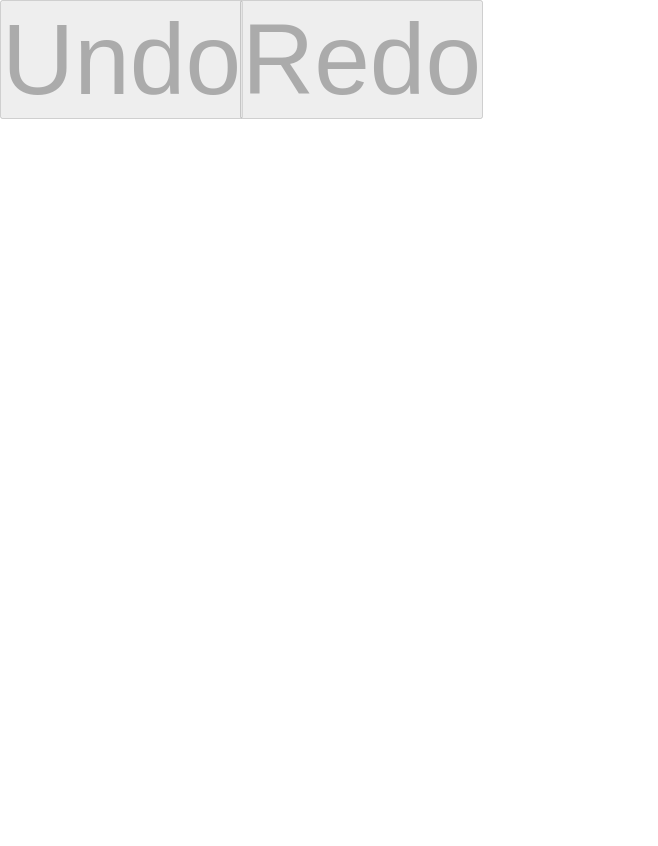
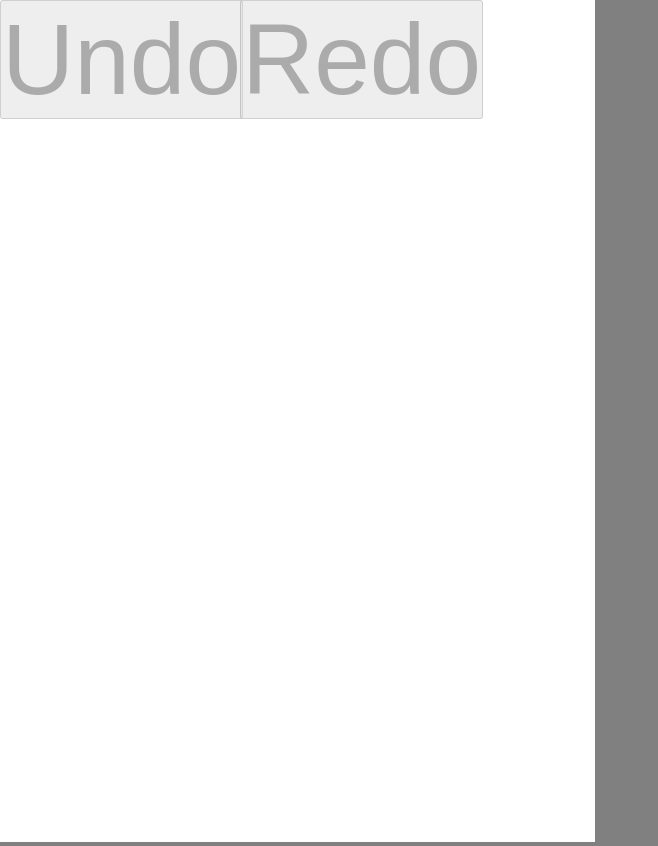
Before and after one commit to amin-aggag/drawing-notepad, a React (Vite) app in the folder canvas-drawing-app/: page / in a window 1280 px wide. Shown: the whole page, without its empty margins (0-658 px from the left). Before the commit the page ends 800 px from the top, so only its background shows below. Built offline with nearby package versions, Linux system fonts and the light colour scheme.

Commit message:
WIP: undo and redo are working properly as far as I know, now in the middle of making the svg move via touch (e.g. two fingers to make it bigger or smaller)

```diff
--- a/canvas-drawing-app/src/App.css
+++ b/canvas-drawing-app/src/App.css
@@ -10,18 +10,10 @@ html,
 }
 
 body {
-  user-select: none;
-
-}
-
-svg {
-  position: fixed;
-  top: 0;
-  left: 0;
+  margin: 0;
   width: 100%;
-  height: 100vh;
-  background-color: #ffffff;
-  touch-action: none;
+  height: 100%;
+  background-color: gray;
 }
 
 /*
--- a/canvas-drawing-app/src/App.tsx
+++ b/canvas-drawing-app/src/App.tsx
@@ -134,16 +134,16 @@ export default function App() {
         onPointerDown={handlePointerDown}
         onPointerMove={handlePointerMove}
         onPointerUp={handlePointerUp}
-        style={{ touchAction: "none", position: "absolute", top: "0", left: "0", maxHeight: "90%", maxWidth: "90%", zIndex: "0" }}
+        style={{ touchAction: "none", position: "relative", top: "0", left: "0", height: "842px", width: "595px", zIndex: "1", backgroundColor: "#ffffff" }}
       >
-        {allPathData === undefined ? <></> : allPathData.map((pD, index)=>(<path d={pD} key={index}/>))}
-        {isDrawing && <path d={pathData} />}
+      {allPathData === undefined ? <></> : allPathData.map((pD, index)=>(<path d={pD} key={index}/>))}
+      {isDrawing && <path d={pathData} />}
       </svg>
       </div>
       <div>
         {(states.length === 1 || index <= 0) ?
           <button style={{position: "absolute", top: "0", left: "0", fontSize: "100px", zIndex: "1"}} onClick={undo} disabled>Undo</button> :
-          <button style={{position: "absolute", top: "0", left: "0", fontSize: "100px", zIndex: "1"}} onClick={undo}>Undo</button>
+          <button style={{position: "absolute", top: "0", left: "0", fontSize: "100px", zIndex: "2"}} onClick={undo}>Undo</button>
         }
         {((states.length === 1 && index <= 0) || index === (states.length - 1)) ?
           <button style={{position: "absolute", top: "0", left: "240px", fontSize: "100px", zIndex: "1"}} disabled>Redo</button> :
--- a/canvas-drawing-app/src/index.css
+++ b/canvas-drawing-app/src/index.css
@@ -1,9 +1,3 @@
-body {
-  margin: 0;
-  width: 100%;
-  height: 100%;
-}
-
 /* :root {
   font-family: system-ui, Avenir, Helvetica, Arial, sans-serif;
   line-height: 1.5;
```
